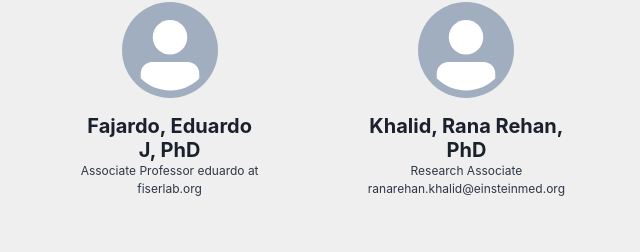
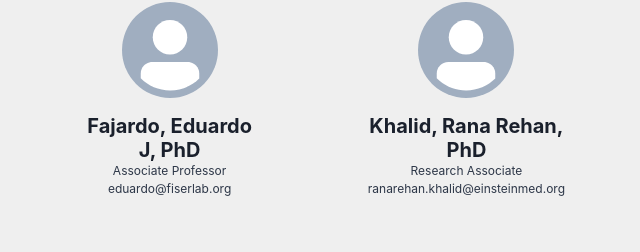
Before and after one commit to eved1018/FiserLabSite, a Next.js app: page /team in a window 1280 px wide. Shown: the part 950-1202 px from the top of the page, without its empty margins (322-962 px from the left). Built offline with nearby package versions, Linux system fonts and the light colour scheme; a web font is replaced by a local one.

Commit message:
Update teamList.js

```diff
--- a/components/teamList.js
+++ b/components/teamList.js
@@ -5,7 +5,7 @@ const teamList =[
 
         name:"Fajardo, Eduardo J, PhD ",
         position: "Associate Professor",
-        email:"eduardo at fiserlab.org",
+        email:"eduardo@fiserlab.org",
         thumbnail: "",
     },
     {
```
